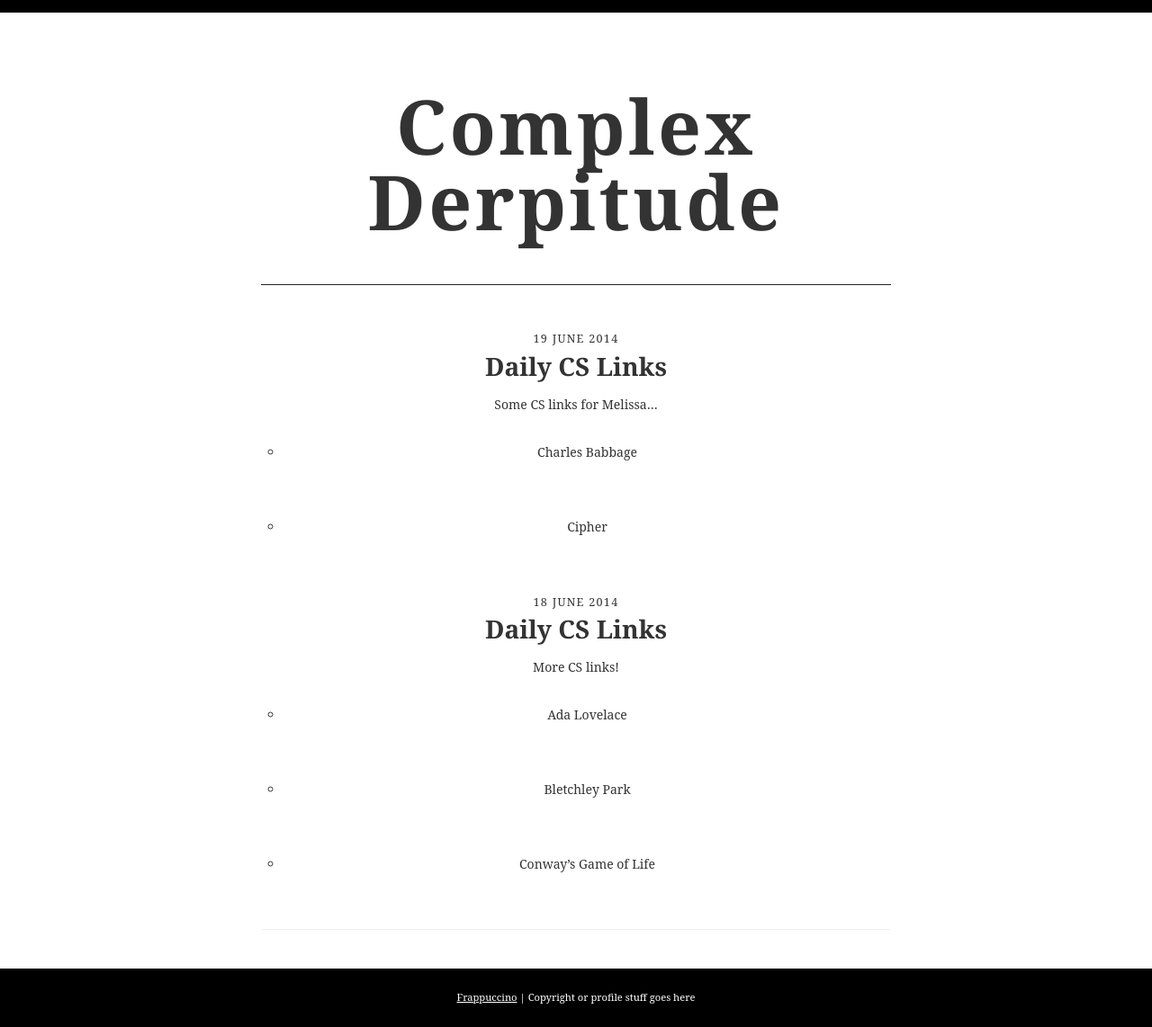
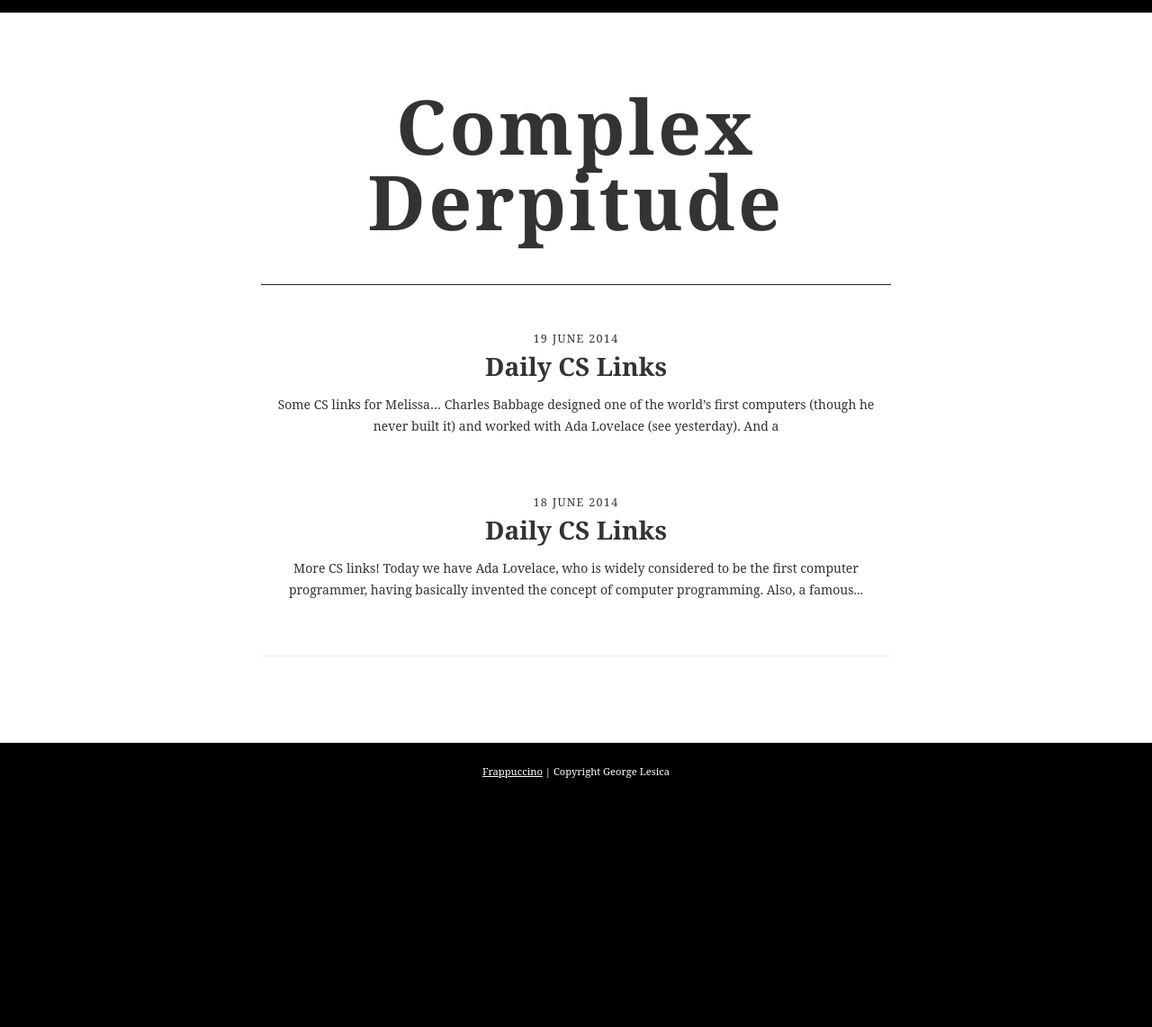
Before and after one commit to glesica/glesica.github.io, a Jekyll site: the page built from index.html, in a window 1280 px wide. Shown: the whole page at 90% size. Built offline with Jekyll 4.4.1, drawn with Linux system fonts in a browser that asks for light colours; some web fonts are replaced; the list of posts is cut into pages by our own code; after the commit the page ends 900 px from its top, so only the background shows below that.

Commit message:
Reformat posts and add copyright.

```diff
--- a/_layouts/default.html
+++ b/_layouts/default.html
@@ -36,7 +36,7 @@
 
 	<footer>
 		<div class="container">
-			<a href="http://richbray.me/frap/">Frappuccino</a> | Copyright or profile stuff goes here
+			<a href="http://richbray.me/frap/">Frappuccino</a> | Copyright George Lesica
 		</div>
 	</footer>
 
--- a/_posts/2014-06-18-daily-cs-links.md
+++ b/_posts/2014-06-18-daily-cs-links.md
@@ -3,9 +3,11 @@ title: Daily CS Links
 layout: post_page
 ---
 
-More CS links!
-
-
-  * [Ada Lovelace](https://en.wikipedia.org/wiki/Ada_Lovelace)
-  * [Bletchley Park](http://www.bbc.com/news/uk-england-beds-bucks-herts-27808962)
-  * [Conway's Game of Life](https://en.wikipedia.org/wiki/Conway's_Game_of_Life)
+More CS links! Today we have [Ada
+Lovelace](https://en.wikipedia.org/wiki/Ada_Lovelace), who is widely considered
+to be the first computer programmer, having basically invented the concept of
+computer programming. Also, a famous location in CS history, [Bletchley
+Park](http://www.bbc.com/news/uk-england-beds-bucks-herts-27808962), the site
+where Alan Turing did much of his work during WW2, has been restored. Finally,
+[Conway's Game of Life](https://en.wikipedia.org/wiki/Conway's_Game_of_Life), a
+fascinating, yet simple, example of emergent behavior and complexity.
--- a/_posts/2014-06-19-daily-cs-links.md
+++ b/_posts/2014-06-19-daily-cs-links.md
@@ -3,8 +3,10 @@ title: Daily CS Links
 layout: post_page
 ---
 
-Some CS links for Melissa...
-
-
-  * [Charles Babbage](https://en.wikipedia.org/wiki/Charles_Babbage)
-  * [Cipher](https://en.wikipedia.org/wiki/Cipher)
+Some CS links for Melissa... [Charles
+Babbage](https://en.wikipedia.org/wiki/Charles_Babbage) designed one of the
+world's first computers (though he never built it) and worked with Ada Lovelace
+(see yesterday). And a [Cipher](https://en.wikipedia.org/wiki/Cipher) is
+basically a method of scrambling information so that it can't be read by anyone
+but the intended recipient. This is quite an important idea given how much
+commerce takes place online today.
```
